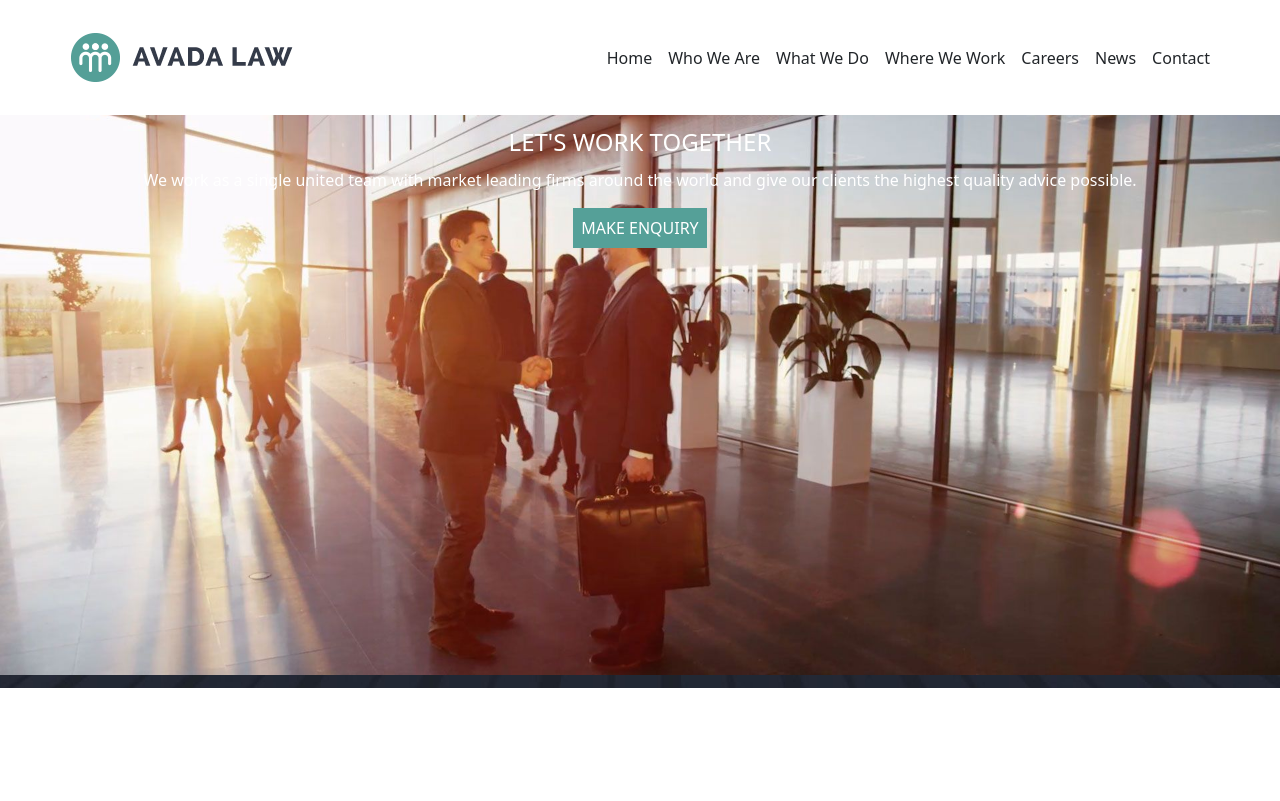
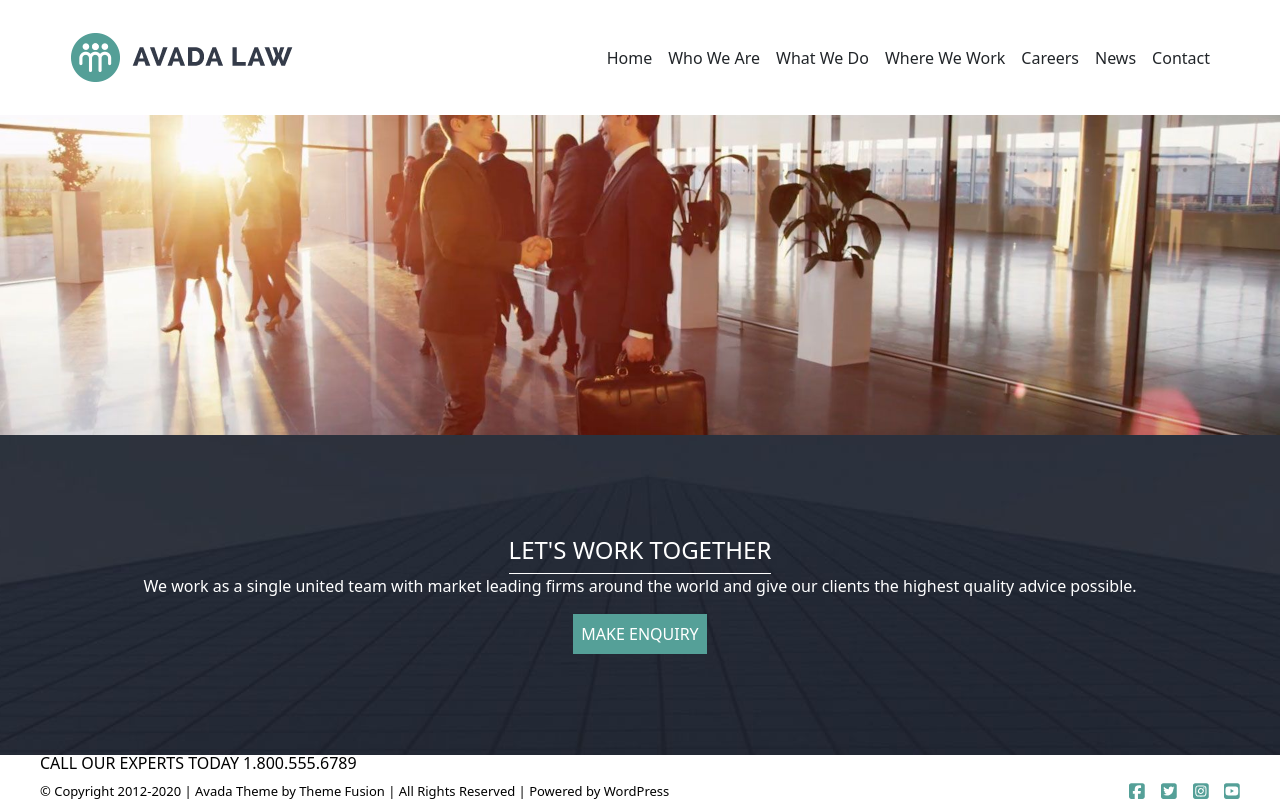
Before and after one commit to IreneCaiazzo/proj-html-vuejs, a Vue app: page / in a window 1280 px wide. Built offline with nearby package versions, Linux system fonts and the light colour scheme.

Commit message:
add footer

```diff
--- a/src/App.vue
+++ b/src/App.vue
@@ -15,9 +15,10 @@ export default {
 </script>
 
 <template>
-  <AppHeader />
-  <AppMain />
-  <AppFooter />
+  <AppHeader>
+  </AppHeader>
+  <AppMain></AppMain>
+  <AppFooter></AppFooter>
 </template>
 
 <style scoped></style>
--- a/src/components/AppFooter.vue
+++ b/src/components/AppFooter.vue
@@ -15,27 +15,58 @@
             </p>
             <button> MAKE ENQUIRY </button>
         </div>
+        <div class="container-2">
+            <div>
+                <h6>CALL OUR EXPERTS TODAY 1.800.555.6789</h6>
+            </div>
+            <div class="copyAndSocial">
+                <span>
+                    &copy; Copyright 2012-2020 | Avada Theme by Theme Fusion | All Rights Reserved | Powered by
+                    WordPress
+                </span>
+
+                <div class="social">
+                    <font-awesome-icon icon="fa-brands fa-square-facebook" />
+                    <font-awesome-icon icon="fa-brands fa-square-twitter" />
+                    <font-awesome-icon icon="fa-brands fa-square-instagram" />
+                    <font-awesome-icon icon="fa-brands fa-square-youtube" />
+                </div>
+            </div>
+        </div>
     </footer>
 </template>
 
 <style scoped>
 footer {
     width: 100%;
-    height: 35rem;
+    height: 20rem;
     color: white;
     background-image: url('../../img/where-we-work-parallax.jpg');
     background-position: center;
 }
 
 footer .container {
+    display: flex;
+    flex-direction: column;
+    justify-content: center;
+    align-items: center;
     width: 1200px;
     margin: 0 auto;
     text-align: center;
+    padding: 6.3rem 0;
+}
+
+footer .container-2 {
+    width: 1200px;
+    margin: 0 auto;
+    font-weight: 100;
+    font-size: small;
+    color: black;
 }
 
 footer .title {
 
-    border-bottom: 3px solid white;
+    border-bottom: 1px solid white;
 }
 
 button {
@@ -44,4 +75,16 @@ button {
     background-color: #55A098;
     color: white;
 }
+
+.copyAndSocial {
+    display: flex;
+    justify-content: space-between;
+}
+
+.social {
+    display: flex;
+    gap: 1rem;
+    font-size: large;
+    color: #55A098;
+}
 </style>
--- a/src/components/AppHeader.vue
+++ b/src/components/AppHeader.vue
@@ -39,8 +39,7 @@ header {
     /* position: fixed;
     top: 0; */
     width: 100%;
-    height: 8rem;
-    margin: auto;
+    margin: 0 auto;
 }
 
 header .container {
@@ -57,7 +56,7 @@ li {
 
 header .jumbo img {
     width: 100%;
-    max-height: 35rem;
+    height: 20rem;
     display: block;
     object-fit: cover;
 }
```
